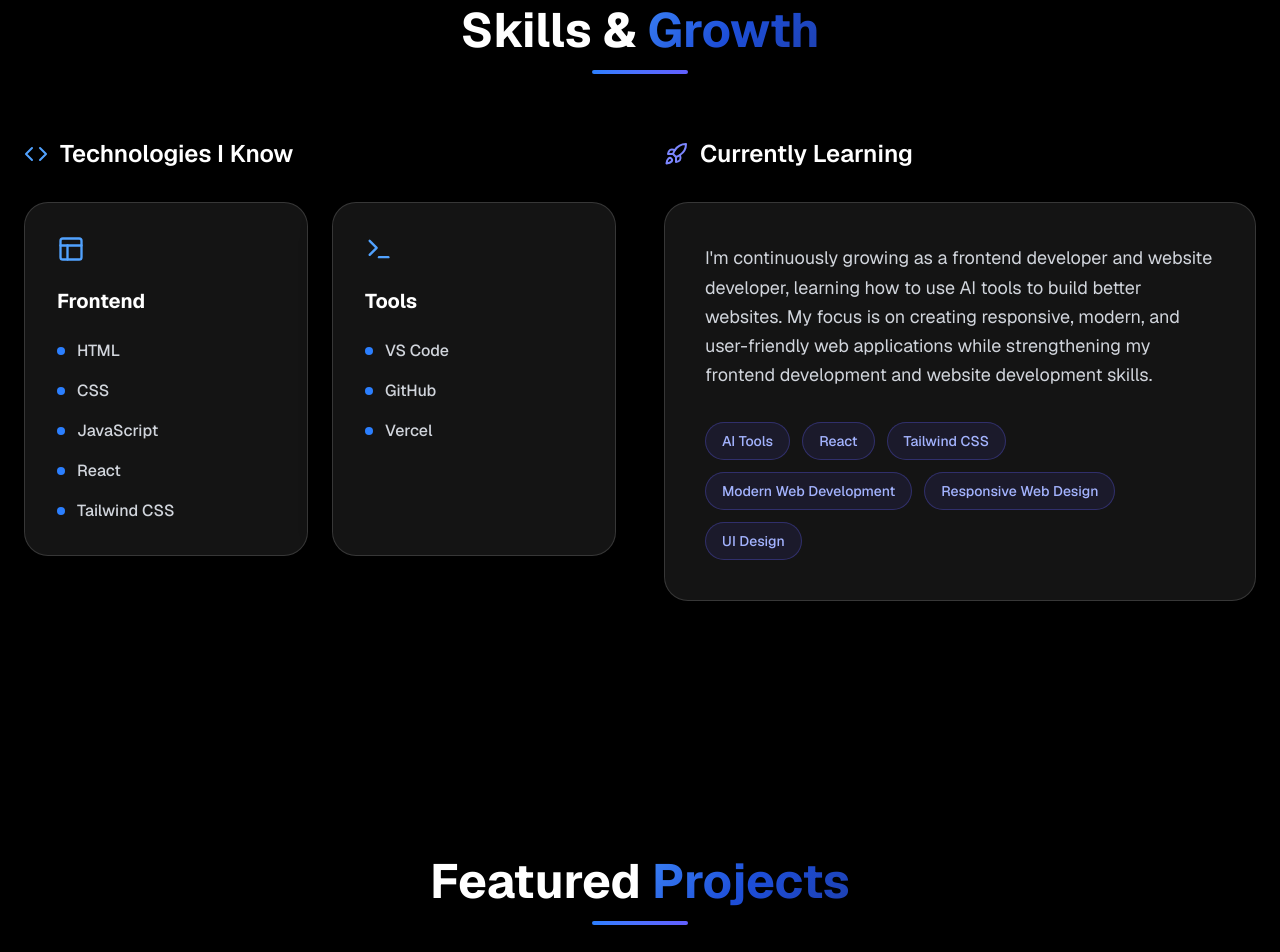
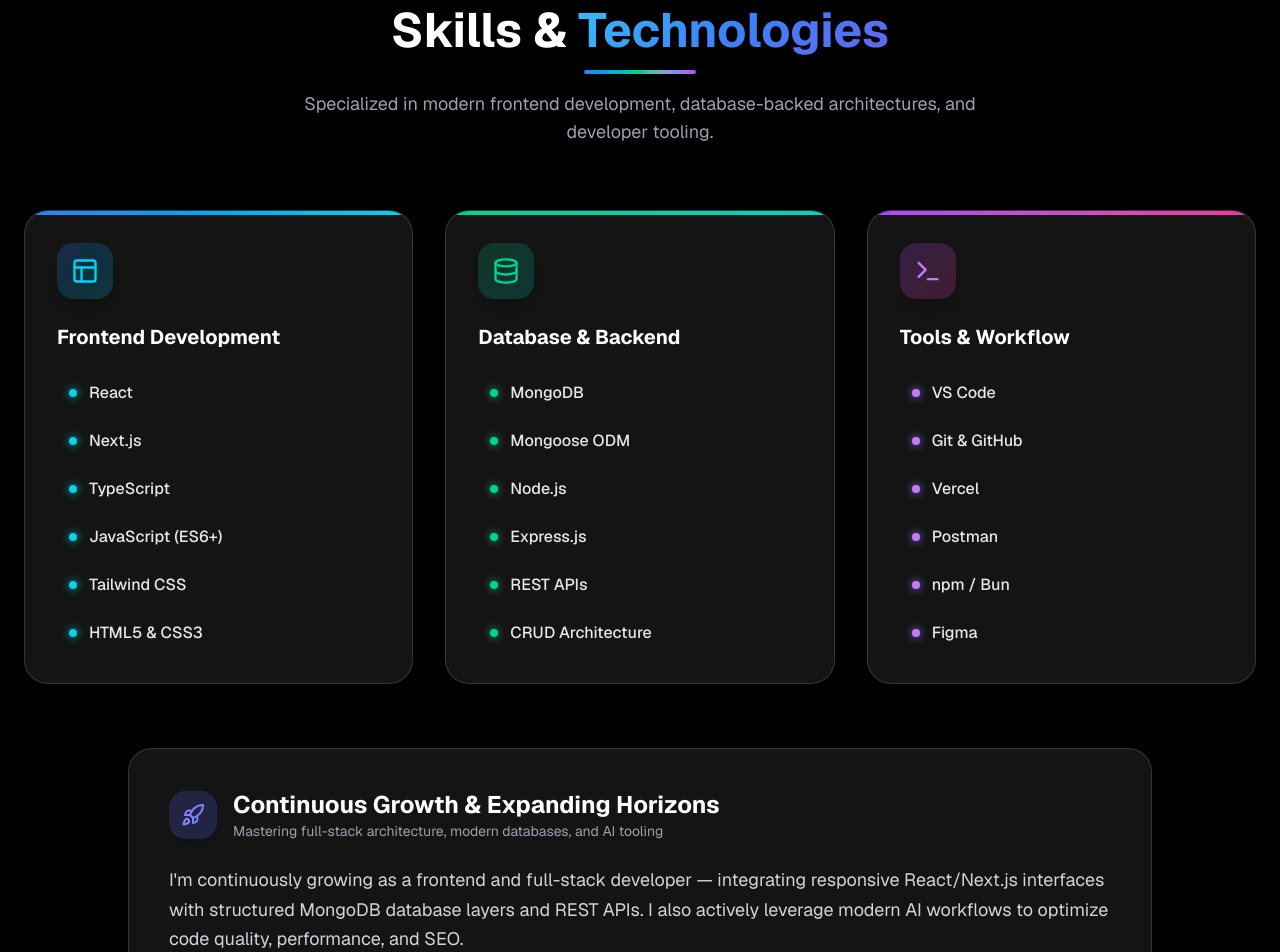
Before and after one commit to dakshybabu-arch/portfolio-backend, a Next.js app: page / in a window 1280 px wide. Shown: the part 1780-2732 px from the top of the page. Built offline with nearby package versions, Linux system fonts and the light colour scheme.

Commit message:
feat: enhance skills section with MongoDB & backend, update metadata, SEO sitemap and icons

```diff
--- a/app/globals.css
+++ b/app/globals.css
@@ -22,7 +22,21 @@
 }
 
 .gradient-text {
-  background: linear-gradient(135deg, #3b82f6 0%, #1d4ed8 50%, #1e40af 100%);
+  background: linear-gradient(135deg, #38bdf8 0%, #3b82f6 50%, #6366f1 100%);
+  -webkit-background-clip: text;
+  -webkit-text-fill-color: transparent;
+  background-clip: text;
+}
+
+.gradient-text-emerald {
+  background: linear-gradient(135deg, #34d399 0%, #10b981 50%, #059669 100%);
+  -webkit-background-clip: text;
+  -webkit-text-fill-color: transparent;
+  background-clip: text;
+}
+
+.gradient-text-purple {
+  background: linear-gradient(135deg, #c084fc 0%, #a855f7 50%, #ec4899 100%);
   -webkit-background-clip: text;
   -webkit-text-fill-color: transparent;
   background-clip: text;
--- a/app/layout.tsx
+++ b/app/layout.tsx
@@ -15,11 +15,19 @@
 });
 
 export const metadata: Metadata = {
-  title: "Daksh Y Babu | Frontend Developer & Website Developer Portfolio",
-  description: "Daksh Y Babu — Frontend Developer & Website Developer from Kerala, India. I build modern, responsive websites and web applications using React, Next.js, and TypeScript. Hire a skilled frontend developer for your next project.",
+  metadataBase: new URL("https://your-protfolio-daksh.vercel.app"),
+  title: {
+    default: "Daksh Y Babu | Frontend & Full Stack Developer Portfolio",
+    template: "%s | Daksh Y Babu",
+  },
+  description:
+    "Daksh Y Babu — Frontend Developer & Full Stack Website Developer from Kerala, India. Specializing in React, Next.js, TypeScript, Node.js, and MongoDB. Building fast, modern, and high-performance web applications.",
   keywords: [
     "frontend developer",
     "website developer",
+    "full stack developer",
+    "database developer",
+    "MongoDB developer",
     "frontend web developer",
     "web developer portfolio",
     "hire frontend developer",
@@ -27,6 +35,9 @@
     "React developer",
     "Next.js developer",
     "TypeScript developer",
+    "Node.js developer",
+    "Express.js",
+    "REST API developer",
     "responsive web design",
     "modern web development",
     "freelance frontend developer",
@@ -41,9 +52,22 @@
   ],
   authors: [{ name: "Daksh Y Babu", url: "https://your-protfolio-daksh.vercel.app" }],
   creator: "Daksh Y Babu",
+  publisher: "Daksh Y Babu",
+  icons: {
+    icon: [
+      { url: "/icon.svg?v=3", type: "image/svg+xml" },
+      { url: "/favicon.ico" },
+      { url: "/favicon.svg", type: "image/svg+xml" },
+    ],
+    shortcut: ["/icon.svg?v=3"],
+    apple: [
+      { url: "/icon.svg?v=3", type: "image/svg+xml" },
+    ],
+  },
   openGraph: {
-    title: "Daksh Y Babu | Frontend Developer & Website Developer",
-    description: "Frontend developer & website developer building modern, responsive websites with React, Next.js & TypeScript. View my projects and get in touch.",
+    title: "Daksh Y Babu | Frontend & Full Stack Developer Portfolio",
+    description:
+      "Frontend developer & website developer building modern, fast, and responsive websites with React, Next.js, TypeScript, and MongoDB. Explore projects and get in touch.",
     url: "https://your-protfolio-daksh.vercel.app",
     siteName: "Daksh Y Babu Portfolio",
     locale: "en_US",
@@ -51,8 +75,9 @@
   },
   twitter: {
     card: "summary_large_image",
-    title: "Daksh Y Babu | Frontend Developer & Website Developer",
-    description: "Frontend developer & website developer building modern, responsive websites with React, Next.js & TypeScript.",
+    title: "Daksh Y Babu | Frontend & Full Stack Developer",
+    description:
+      "Frontend developer & website developer building modern, responsive websites with React, Next.js, TypeScript & MongoDB.",
   },
   alternates: {
     canonical: "https://your-protfolio-daksh.vercel.app",
@@ -67,6 +92,7 @@
   width: "device-width",
   initialScale: 1,
   maximumScale: 5,
+  themeColor: "#050816",
 };
 
 export default function RootLayout({
@@ -79,31 +105,53 @@
       lang="en"
       className={`${geistSans.variable} ${geistMono.variable} h-full antialiased`}
     >
-      <body className="min-h-full flex flex-col">
+      <body className="min-h-full flex flex-col bg-black text-white">
         <script
           type="application/ld+json"
           dangerouslySetInnerHTML={{
             __html: JSON.stringify({
               "@context": "https://schema.org",
+              "@graph": [
+                {
                   "@type": "Person",
+                  "@id": "https://your-protfolio-daksh.vercel.app/#person",
                   name: "Daksh Y Babu",
                   url: "https://your-protfolio-daksh.vercel.app",
-              jobTitle: "Frontend Developer & Website Developer",
+                  jobTitle: "Frontend Developer & Full Stack Web Developer",
                   description:
-                "Frontend developer and website developer from Kerala, India. Building modern, responsive websites and web applications using React, Next.js, and TypeScript.",
+                    "Frontend developer and website developer from Kerala, India. Building modern, responsive websites and web applications using React, Next.js, TypeScript, Node.js, and MongoDB.",
                   knowsAbout: [
                     "Frontend Development",
                     "Website Development",
+                    "Full Stack Development",
                     "React",
                     "Next.js",
                     "TypeScript",
-                "HTML",
-                "CSS",
                     "JavaScript",
+                    "HTML5",
+                    "CSS3",
+                    "Tailwind CSS",
+                    "MongoDB",
+                    "Mongoose",
+                    "Database Management",
+                    "Express.js",
+                    "REST APIs",
                     "Responsive Web Design",
-                "UI Design",
+                    "UI/UX Design",
                   ],
                   sameAs: ["https://github.com/dakshybabu-arch"],
+                },
+                {
+                  "@type": "WebSite",
+                  "@id": "https://your-protfolio-daksh.vercel.app/#website",
+                  url: "https://your-protfolio-daksh.vercel.app",
+                  name: "Daksh Y Babu Portfolio",
+                  description: "Official portfolio of Daksh Y Babu, showcasing frontend and full-stack web development projects.",
+                  author: {
+                    "@id": "https://your-protfolio-daksh.vercel.app/#person",
+                  },
+                },
+              ],
             }),
           }}
         />
--- a/app/page.tsx
+++ b/app/page.tsx
@@ -105,12 +105,42 @@
   };
 
   const skills = [
-    { category: "Frontend", items: ["HTML", "CSS", "JavaScript", "React", "Tailwind CSS"], icon: Layout },
-    { category: "Tools", items: ["VS Code", "GitHub", "Vercel"], icon: Terminal }
+    {
+      category: "Frontend Development",
+      gradient: "from-blue-500 to-cyan-400",
+      borderGlow: "border-blue-500/30 hover:border-blue-400/60 hover:shadow-blue-500/20",
+      iconBg: "bg-gradient-to-br from-blue-500/20 to-cyan-500/20 text-cyan-400",
+      dotColor: "bg-cyan-400 shadow-[0_0_8px_rgba(34,211,238,0.8)]",
+      icon: Layout,
+      items: ["React", "Next.js", "TypeScript", "JavaScript (ES6+)", "Tailwind CSS", "HTML5 & CSS3"]
+    },
+    {
+      category: "Database & Backend",
+      gradient: "from-emerald-400 to-teal-400",
+      borderGlow: "border-emerald-500/30 hover:border-emerald-400/60 hover:shadow-emerald-500/20",
+      iconBg: "bg-gradient-to-br from-emerald-500/20 to-teal-500/20 text-emerald-400",
+      dotColor: "bg-emerald-400 shadow-[0_0_8px_rgba(52,211,153,0.8)]",
+      icon: Database,
+      items: ["MongoDB", "Mongoose ODM", "Node.js", "Express.js", "REST APIs", "CRUD Architecture"]
+    },
+    {
+      category: "Tools & Workflow",
+      gradient: "from-purple-500 to-pink-500",
+      borderGlow: "border-purple-500/30 hover:border-purple-400/60 hover:shadow-purple-500/20",
+      iconBg: "bg-gradient-to-br from-purple-500/20 to-pink-500/20 text-purple-400",
+      dotColor: "bg-purple-400 shadow-[0_0_8px_rgba(192,132,252,0.8)]",
+      icon: Terminal,
+      items: ["VS Code", "Git & GitHub", "Vercel", "Postman", "npm / Bun", "Figma"]
+    }
   ];
 
   const learningBadges = [
-    "AI Tools", "React", "Tailwind CSS", "Modern Web Development", "Responsive Web Design", "UI Design"
+    { label: "MongoDB & Database Systems", bg: "bg-emerald-500/10 border-emerald-500/30 text-emerald-300 hover:border-emerald-400" },
+    { label: "Next.js 15 & App Router", bg: "bg-blue-500/10 border-blue-500/30 text-blue-300 hover:border-blue-400" },
+    { label: "AI Tools & Automation", bg: "bg-purple-500/10 border-purple-500/30 text-purple-300 hover:border-purple-400" },
+    { label: "Full Stack Web Apps", bg: "bg-teal-500/10 border-teal-500/30 text-teal-300 hover:border-teal-400" },
+    { label: "Modern Web Architecture", bg: "bg-indigo-500/10 border-indigo-500/30 text-indigo-300 hover:border-indigo-400" },
+    { label: "Responsive UI/UX Design", bg: "bg-pink-500/10 border-pink-500/30 text-pink-300 hover:border-pink-400" },
   ];
 
   const projects = [
@@ -118,15 +148,15 @@
       id: 1,
       name: "Travels Website Frontend",
       description: "A sample frontend for a travels website featuring destination showcases and a clean, responsive UI.",
-      technologies: ["TypeScript", "Next.js"],
+      technologies: ["TypeScript", "Next.js", "Tailwind CSS"],
       link: "https://frontend-of-sample-websit.vercel.app",
       github: "https://github.com/dakshybabu-arch/frontend-of-sample-websit"
     },
     {
       id: 2,
-      name: "Portfolio Backend API",
-      description: "A backend API powering my portfolio, built with Express.js and MongoDB for data storage and management.",
-      technologies: ["TypeScript", "Express.js", "MongoDB"],
+      name: "Portfolio Backend & Database API",
+      description: "A robust backend API powering portfolio features, built with Express.js and MongoDB for persistent data storage, contact handling, and CRUD operations.",
+      technologies: ["MongoDB", "Mongoose", "Express.js", "TypeScript", "Node.js"],
       link: "https://your-protfolio-daksh.vercel.app",
       github: "https://github.com/dakshybabu-arch/portfolio-backend"
     },
@@ -134,7 +164,7 @@
       id: 3,
       name: "Portfolio Website",
       description: "My personal developer portfolio built with Next.js and Framer Motion, showcasing my journey and projects.",
-      technologies: ["Next.js", "TypeScript", "Framer Motion"],
+      technologies: ["Next.js", "TypeScript", "Framer Motion", "Tailwind CSS"],
       link: "https://your-protfolio-daksh.vercel.app",
       github: "https://github.com/dakshybabu-arch/protfolio"
     },
@@ -142,7 +172,7 @@
       id: 4,
       name: "Rice Sample Project",
       description: "A polished sample project showcasing rice products with a modern, responsive layout and clean product presentation.",
-      technologies: ["HTML", "CSS", "JavaScript"],
+      technologies: ["HTML5", "CSS3", "JavaScript"],
       link: "https://github.com/dakshybabu-arch/rice-sample-project",
       github: "https://github.com/dakshybabu-arch/rice-sample-project"
     }
@@ -382,18 +412,22 @@
               className="grid grid-cols-1 sm:grid-cols-2 gap-4"
             >
               {[
-                { title: "Class 12 Commerce Student", icon: BookOpen },
-                { title: "Student Developer", icon: Code },
-                { title: "Passionate Learner", icon: Rocket },
-                { title: "Frontend Web Developer", icon: Layout },
-                { title: "Future Full Stack Developer", icon: Database }
+                { title: "Class 12 Commerce Student", icon: BookOpen, iconColor: "text-blue-400" },
+                { title: "Frontend & Web Developer", icon: Code, iconColor: "text-cyan-400" },
+                { title: "Passionate Learner", icon: Rocket, iconColor: "text-indigo-400" },
+                { title: "Modern UI/UX Designer", icon: Layout, iconColor: "text-purple-400" },
+                { title: "Full Stack & Database Explorer", icon: Database, iconColor: "text-emerald-400", isSpecial: true }
               ].map((item, idx) => (
                 <motion.div
                   key={idx}
                   whileHover={{ scale: 1.05, y: -5 }}
-                  className={`glass-card p-6 rounded-2xl flex flex-col items-center justify-center text-center gap-3 ${idx === 4 ? 'sm:col-span-2' : ''}`}
+                  className={`glass-card p-6 rounded-2xl flex flex-col items-center justify-center text-center gap-3 transition-all duration-300 ${
+                    item.isSpecial
+                      ? 'sm:col-span-2 border-emerald-500/30 hover:border-emerald-400/60 hover:shadow-[0_0_25px_rgba(16,185,129,0.2)]'
+                      : ''
+                  }`}
                 >
-                  <item.icon className="w-8 h-8 text-blue-400" />
+                  <item.icon className={`w-8 h-8 ${item.iconColor}`} />
                   <span className="font-medium text-gray-200">{item.title}</span>
                 </motion.div>
               ))}
@@ -403,7 +437,7 @@
       </section>
 
       {/* Skills & Learning Section */}
-      <section id="skills" className="py-20 sm:py-32 px-4 sm:px-6 bg-black/50">
+      <section id="skills" className="py-20 sm:py-32 px-4 sm:px-6 bg-black/50 relative">
         <div className="max-w-7xl mx-auto">
           <motion.div
             initial={{ opacity: 0, y: 20 }}
@@ -413,63 +447,71 @@
             className="text-center mb-16"
           >
             <h2 className="text-3xl sm:text-4xl md:text-5xl font-bold mb-4">
-              Skills & <span className="gradient-text">Growth</span>
+              Skills & <span className="gradient-text">Technologies</span>
             </h2>
-            <div className="w-24 h-1 bg-gradient-to-r from-blue-500 to-indigo-500 mx-auto rounded-full"></div>
+            <div className="w-28 h-1 bg-gradient-to-r from-blue-500 via-emerald-400 to-purple-500 mx-auto rounded-full mb-4"></div>
+            <p className="text-gray-400 max-w-2xl mx-auto text-base sm:text-lg">
+              Specialized in modern frontend development, database-backed architectures, and developer tooling.
+            </p>
           </motion.div>
 
-          <div className="grid grid-cols-1 lg:grid-cols-2 gap-12">
-            {/* Current Skills */}
-            <div>
-              <h3 className="text-2xl font-semibold mb-8 flex items-center gap-3">
-                <Code className="text-blue-400" /> Technologies I Know
-              </h3>
-              <div className="grid grid-cols-1 sm:grid-cols-2 gap-6">
+          {/* 3 Categories: Frontend, Database & Backend, Tools */}
+          <div className="grid grid-cols-1 md:grid-cols-2 lg:grid-cols-3 gap-8 mb-16">
             {skills.map((skill, index) => (
               <motion.div
                 key={skill.category}
                 initial={{ opacity: 0, y: 20 }}
                 whileInView={{ opacity: 1, y: 0 }}
                 viewport={{ once: true }}
-                    transition={{ duration: 0.6, delay: index * 0.1 }}
-                    whileHover={{ scale: 1.02 }}
-                    className="glass-card rounded-3xl p-8"
+                transition={{ duration: 0.6, delay: index * 0.15 }}
+                whileHover={{ y: -6, scale: 1.02 }}
+                className={`glass-card rounded-3xl p-8 relative overflow-hidden transition-all duration-300 ${skill.borderGlow}`}
               >
-                    <skill.icon size={28} className="text-blue-400 mb-6" />
-                    <h4 className="text-xl font-bold mb-6">{skill.category}</h4>
-                    <div className="space-y-4">
+                <div className={`absolute top-0 left-0 right-0 h-1 bg-gradient-to-r ${skill.gradient}`} />
+                <div className={`w-14 h-14 rounded-2xl ${skill.iconBg} flex items-center justify-center mb-6 shadow-lg`}>
+                  <skill.icon size={28} />
+                </div>
+                <h3 className="text-xl font-bold mb-6 text-white">{skill.category}</h3>
+                <div className="space-y-3">
                   {skill.items.map((item, i) => (
                     <motion.div
                       key={item}
                       initial={{ opacity: 0, x: -10 }}
                       whileInView={{ opacity: 1, x: 0 }}
                       viewport={{ once: true }}
-                          transition={{ duration: 0.4, delay: index * 0.1 + i * 0.1 }}
-                          className="flex items-center text-gray-300 font-medium"
+                      transition={{ duration: 0.4, delay: index * 0.1 + i * 0.06 }}
+                      whileHover={{ x: 4 }}
+                      className="flex items-center text-gray-200 font-medium text-sm sm:text-base py-1.5 px-3 rounded-xl hover:bg-white/5 transition-colors"
                     >
-                          <div className="w-2 h-2 rounded-full bg-blue-500 mr-3"></div>
-                          {item}
+                      <div className={`w-2 h-2 rounded-full ${skill.dotColor} mr-3 flex-shrink-0`} />
+                      <span>{item}</span>
                     </motion.div>
                   ))}
                 </div>
               </motion.div>
             ))}
           </div>
-            </div>
 
-            {/* Currently Learning */}
+          {/* Currently Learning & Expansion */}
           <motion.div
             initial={{ opacity: 0, y: 20 }}
             whileInView={{ opacity: 1, y: 0 }}
             viewport={{ once: true }}
-              transition={{ duration: 0.6, delay: 0.2 }}
+            transition={{ duration: 0.6, delay: 0.3 }}
+            className="glass-card rounded-3xl p-8 sm:p-10 border-indigo-500/20 max-w-5xl mx-auto"
           >
-              <h3 className="text-2xl font-semibold mb-8 flex items-center gap-3">
-                <Rocket className="text-indigo-400" /> Currently Learning
-              </h3>
-              <div className="glass-card rounded-3xl p-8 sm:p-10 border-indigo-500/20">
-                <p className="text-gray-300 text-lg leading-relaxed mb-8">
-                  I'm continuously growing as a frontend developer and website developer, learning how to use AI tools to build better websites. My focus is on creating responsive, modern, and user-friendly web applications while strengthening my frontend development and website development skills.
+            <div className="flex items-center gap-4 mb-6">
+              <div className="w-12 h-12 rounded-2xl bg-indigo-500/20 flex items-center justify-center text-indigo-400 shadow-md">
+                <Rocket size={24} />
+              </div>
+              <div>
+                <h3 className="text-2xl font-bold text-white">Continuous Growth & Expanding Horizons</h3>
+                <p className="text-sm text-gray-400">Mastering full-stack architecture, modern databases, and AI tooling</p>
+              </div>
+            </div>
+
+            <p className="text-gray-300 text-base sm:text-lg leading-relaxed mb-8">
+              I'm continuously growing as a frontend and full-stack developer — integrating responsive React/Next.js interfaces with structured MongoDB database layers and REST APIs. I also actively leverage modern AI workflows to optimize code quality, performance, and SEO.
             </p>
 
             <div className="flex flex-wrap gap-3">
@@ -477,15 +519,13 @@
                 <motion.span
                   key={idx}
                   whileHover={{ scale: 1.05, y: -2 }}
-                      className="px-4 py-2 rounded-full bg-indigo-500/10 border border-indigo-500/30 text-indigo-300 text-sm font-medium"
+                  className={`px-4 py-2 rounded-full border text-xs sm:text-sm font-medium transition-all ${badge.bg}`}
                 >
-                      {badge}
+                  {badge.label}
                 </motion.span>
               ))}
             </div>
-              </div>
           </motion.div>
-          </div>
         </div>
       </section>
 
@@ -533,11 +573,23 @@
                   </p>
 
                   <div className="flex flex-wrap gap-2 mb-8">
-                    {project.technologies.map(tech => (
-                      <span key={tech} className="text-xs font-medium px-3 py-1 rounded-full bg-white/5 text-gray-300 border border-white/10">
+                    {project.technologies.map(tech => {
+                      let techStyle = "bg-white/5 text-gray-300 border-white/10";
+                      if (tech === "MongoDB" || tech === "Mongoose") {
+                        techStyle = "bg-emerald-500/10 text-emerald-300 border-emerald-500/30";
+                      } else if (tech === "TypeScript" || tech === "Next.js" || tech === "React") {
+                        techStyle = "bg-blue-500/10 text-blue-300 border-blue-500/30";
+                      } else if (tech === "Express.js" || tech === "Node.js") {
+                        techStyle = "bg-teal-500/10 text-teal-300 border-teal-500/30";
+                      } else if (tech === "Framer Motion" || tech === "Tailwind CSS") {
+                        techStyle = "bg-purple-500/10 text-purple-300 border-purple-500/30";
+                      }
+                      return (
+                        <span key={tech} className={`text-xs font-medium px-3 py-1 rounded-full border ${techStyle}`}>
                           {tech}
                         </span>
-                    ))}
+                      );
+                    })}
                   </div>
                 </div>
 
--- a/app/sitemap.ts
+++ b/app/sitemap.ts
@@ -6,9 +6,9 @@
   return [
     {
       url: baseUrl,
-      lastModified: new Date("2026-07-26"),
-      changeFrequency: "monthly",
-      priority: 1,
+      lastModified: new Date(),
+      changeFrequency: "weekly",
+      priority: 1.0,
     },
   ];
 }
```
Also changed, not shown: lib/db.js (+5 -6 lines), app/icon.svg (added), public/favicon.svg (added). Lines whose indentation alone changed are shown as unchanged.
